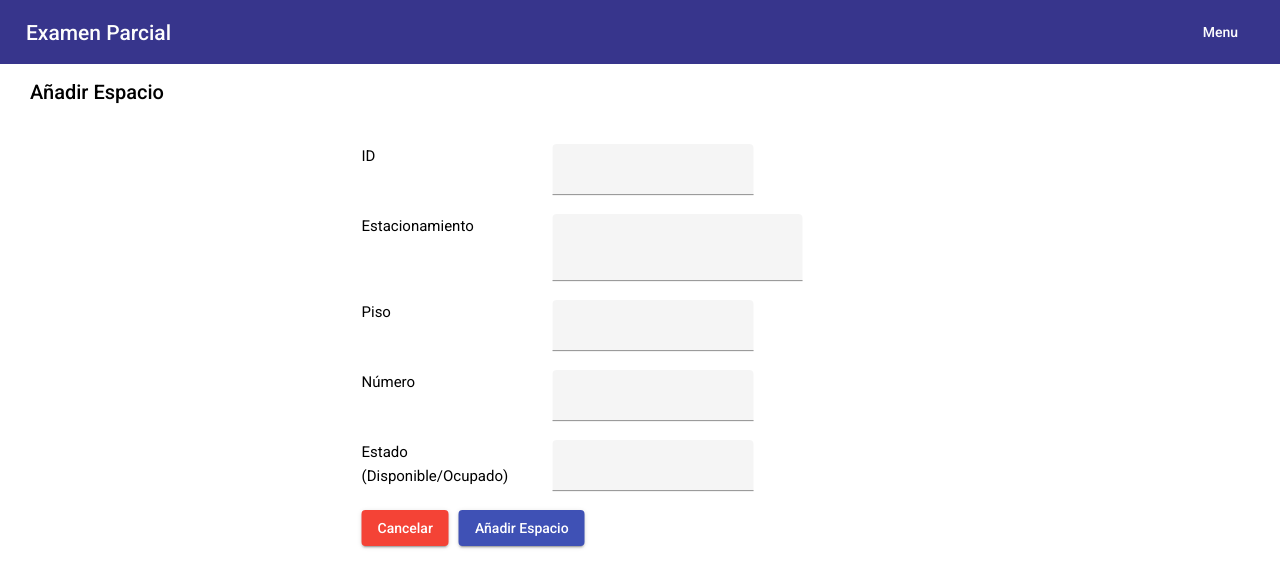
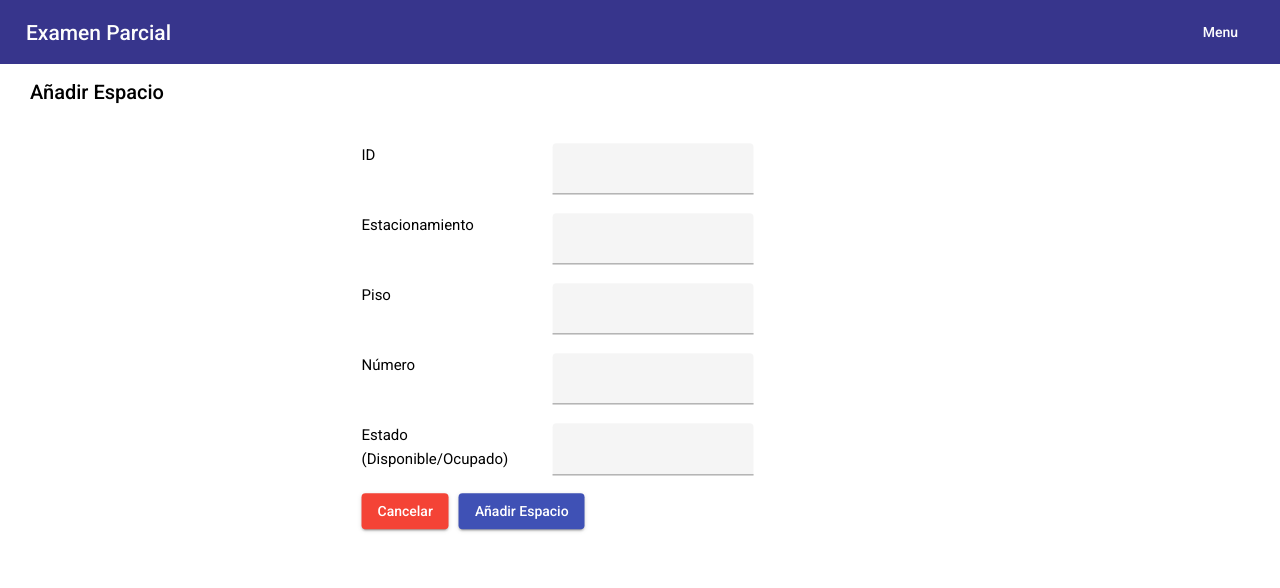
Before and after one commit to MathiasMFI/EXAMEN, an Angular app: page /new in a window 1280 px wide. Shown: the top 588 px of the page. Built offline with nearby package versions, Linux system fonts and the light colour scheme.

Commit message:
Ahora si me funcionan las commits

```diff
--- a/src/app/components/new-espacios/new-espacios.component.html
+++ b/src/app/components/new-espacios/new-espacios.component.html
@@ -20,7 +20,7 @@
                   <span>Este campo es obligatorio</span>
                 </div>
                 <div *ngIf="myForm.get('title')?.hasError('maxLength')">
-                  <span>Este campo debe tener como maximo 30 caracteres</span>
+                  <span>Este campo debe tener como maximo 5 caracteres</span>
                 </div>
               </div>
             </div>
@@ -30,14 +30,14 @@
                 <h4>Estacionamiento</h4>
               </div>
               <div>
-                <mat-form-field style="width: 250px;" class="example-full-width" appearance="fill">
-                    <textarea style="resize: none;" formControlName="description" matInput placeholder=""></textarea>
+                <mat-form-field appearance="fill">
+                  <input matInput formControlName="title" required>
                 </mat-form-field>
-                <div *ngIf="myForm.get('description')?.hasError('required') && myForm.get('description')?.touched">
-                    <span>Este campo es obligatorio</span>
+                <div *ngIf="myForm.get('title')?.hasError('required') && myForm.get('title')?.touched">
+                  <span>Este campo es obligatorio</span>
                 </div>
-                <div *ngIf="myForm.get('description')?.hasError('maxLength')">
-                    <span>Este campo debe tener como maximo 30 caracteres</span>
+                <div *ngIf="myForm.get('title')?.hasError('maxLength')">
+                  <span>Este campo debe tener como maximo 70 caracteres</span>
                 </div>
               </div>
             </div>
```
